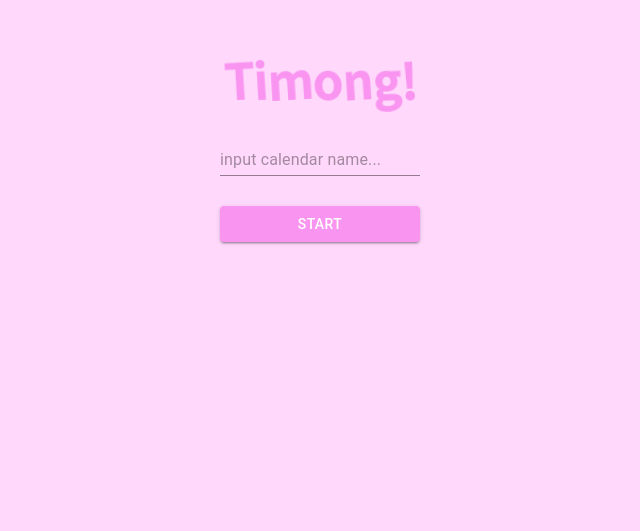
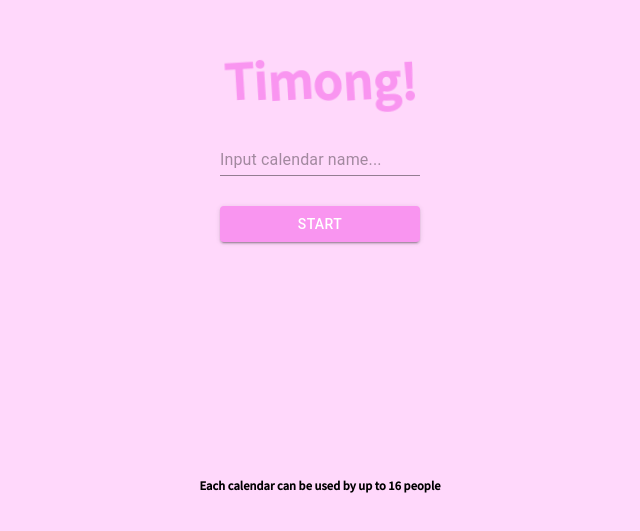
Before and after one commit to rkskekzzz/timong, a React (Create React App) app in the folder frontend/: page / in a window 1280 px wide. Shown: the part 257-788 px from the top of the page, without its empty margins (320-960 px from the left). Built offline with nearby package versions, Linux system fonts and the light colour scheme.

Commit message:
Feat : guide text added

```diff
--- a/frontend/src/Components/Starter/Starter.styled.ts
+++ b/frontend/src/Components/Starter/Starter.styled.ts
@@ -50,6 +50,12 @@ const StarterModalForm = styled.form`
   flex-direction: column;
   align-items: center;
   gap: 30px;
+  b {
+    position: absolute;
+    bottom: 50px;
+    font-size: 0.7rem;
+    text-align: center;
+  }
 `;
 
 const StarterModalButton = styled(Button)`
@@ -101,6 +107,7 @@ const StarterModalNumberBox = styled.span`
   p {
     font-weight: bold;
   }
+
   input {
     width: 50px;
     text-align: center;
--- a/frontend/src/Components/Starter/Starter.tsx
+++ b/frontend/src/Components/Starter/Starter.tsx
@@ -82,7 +82,7 @@ const StarterInputs = () => {
         error={isEmpty ? true : false}
         autoComplete="false"
         id="calendarName"
-        placeholder="input calendar name..."
+        placeholder="Input calendar name..."
         value={formik.values.calendarName}
         onChange={formik.handleChange}
         sx={{ width: '100%' }}
@@ -97,6 +97,7 @@ const StarterInputs = () => {
         <input autoComplete="false" value={value} onChange={handleValue} />
         <p onClick={handleAddValue}>{'>'}</p>
       </Styled.StarterModalNumberBox> */}
+
       <Styled.StarterModalButton
         onClick={handleSubmitButton}
         variant="contained"
@@ -105,6 +106,7 @@ const StarterInputs = () => {
       >
         Start
       </Styled.StarterModalButton>
+      <b>Each calendar can be used by up to 16 people</b>
     </Styled.StarterModalForm>
   );
 };
```
